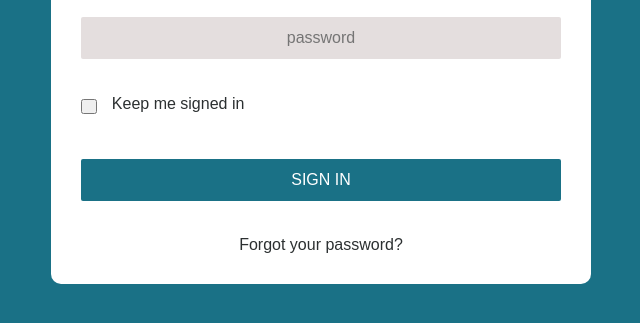
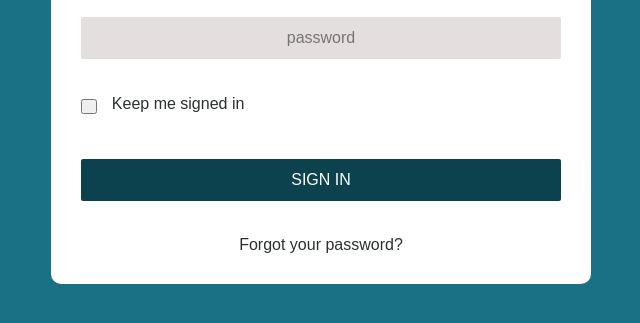
Before and after one commit to tenguterror/sign-in, a plain HTML site: page index.html in a window 1280 px wide. In both pictures the pointer is over the input "SIGN IN". Shown: the part 335-658 px from the top of the page, without its empty margins (319-959 px from the left). Drawn offline with Linux system fonts and the light colour scheme; a web font is replaced by a local one.

Commit message:
added hover state for submit button

```diff
--- a/style.css
+++ b/style.css
@@ -52,6 +52,10 @@ label {
   border-radius: 2px;
 }
 
+.submit-button input:hover {
+  background-color: rgb(11, 66, 78)
+}
+
 .remember-me {
   display: flex;
   width: 100%;
```
